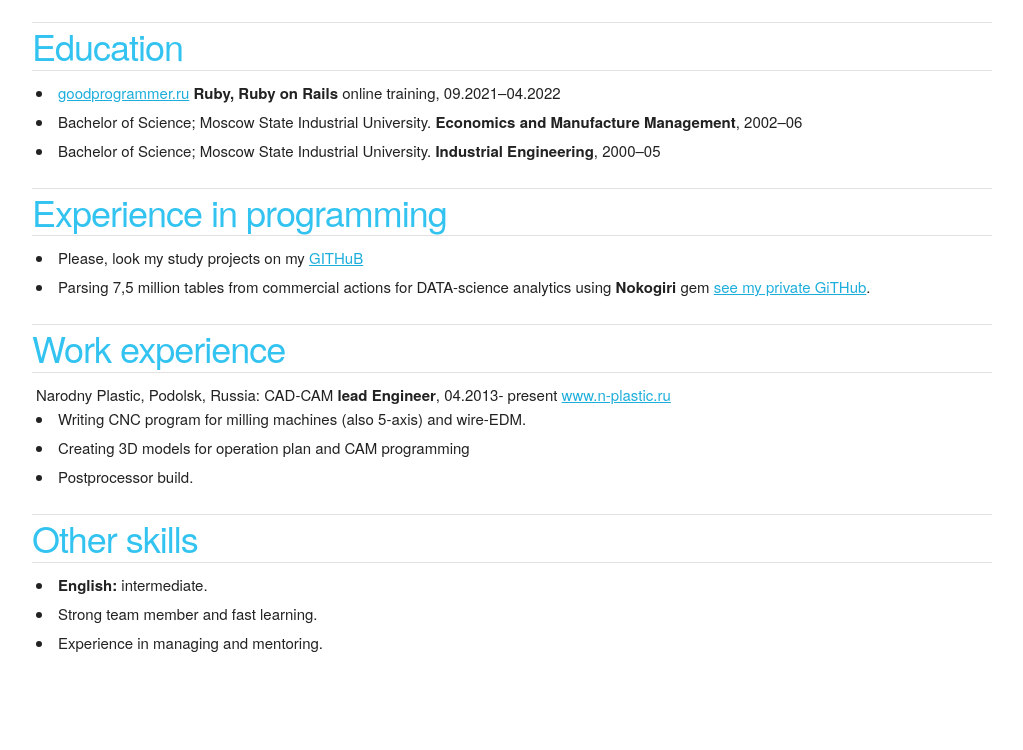
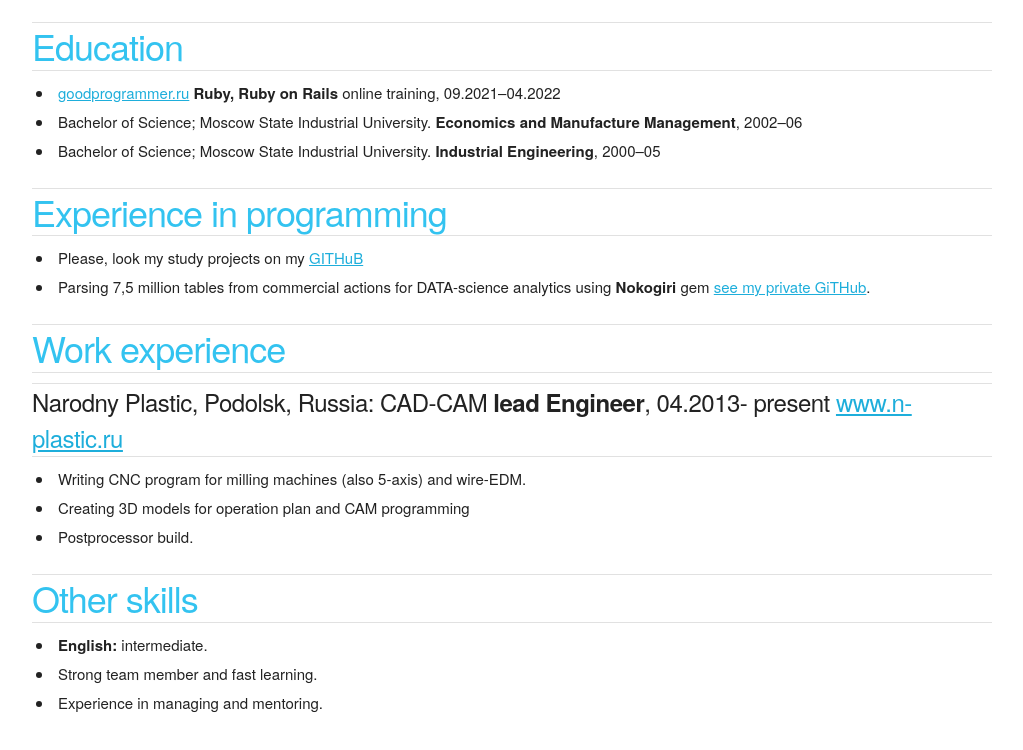
Before and after one commit to StanTim/CV, a plain HTML site: page index.html in a window 1280 px wide. Shown: the part 687-1437 px from the top of the page, without its empty margins (128-1151 px from the left). Before the commit the page ends 1393 px from the top, so only its background shows below. Drawn offline with Linux system fonts and the light colour scheme.

Commit message:
add headlin for company name

```diff
--- a/index.html
+++ b/index.html
@@ -89,8 +89,9 @@
   </div>
   <div>
     <h3 class="title-small">Work experience</h3>
-    <ul class="title">Narodny Plastic, Podolsk, Russia: CAD-CAM <b>lead Engineer</b>, 04.2013- present
-      <a href="http://www.n-plastic.ru/">www.n-plastic.ru</a>
+    <h5>Narodny Plastic, Podolsk, Russia: CAD-CAM <b>lead Engineer</b>, 04.2013- present
+      <a href="http://www.n-plastic.ru/">www.n-plastic.ru</a></h5>
+    <ul>
       <li> Writing CNC program for milling machines (also 5-axis) and wire-EDM.</li>
       <li> Creating 3D models for operation plan and CAM programming</li>
       <li> Postprocessor build.</li>
```
